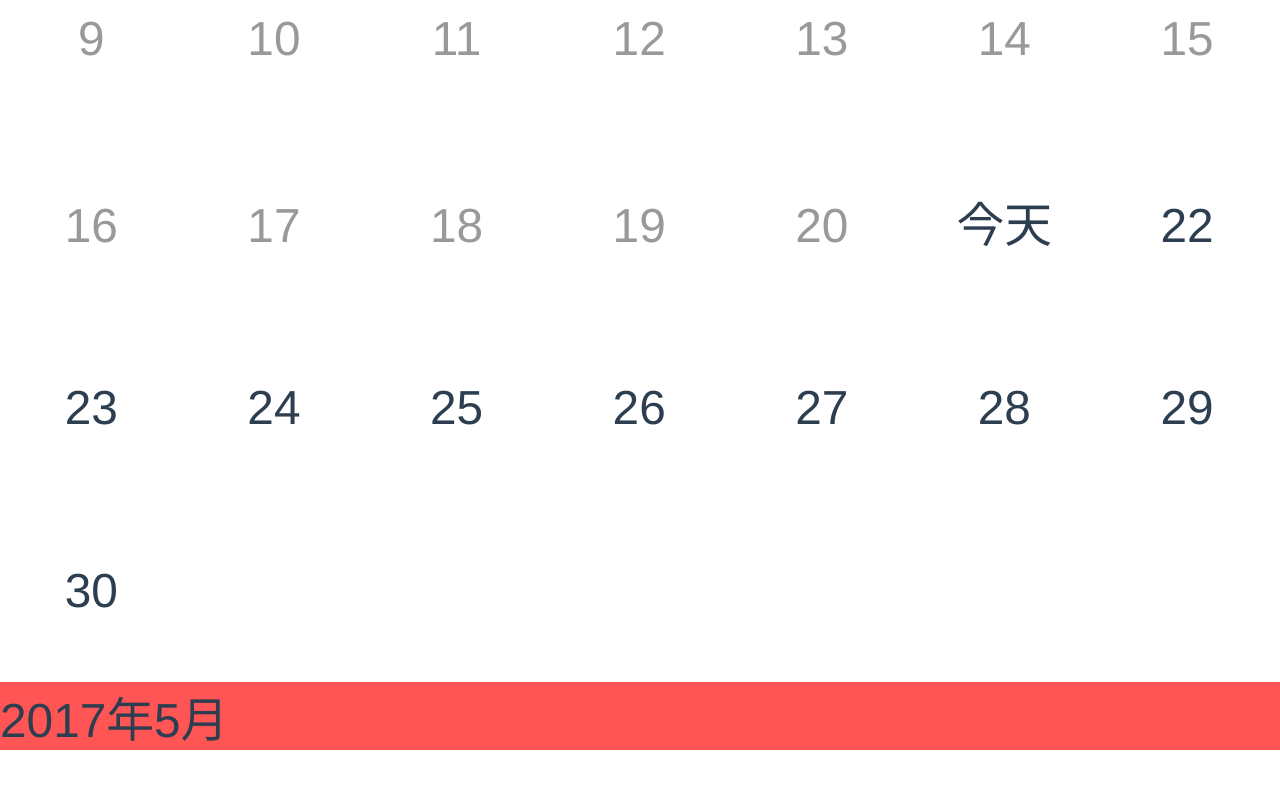
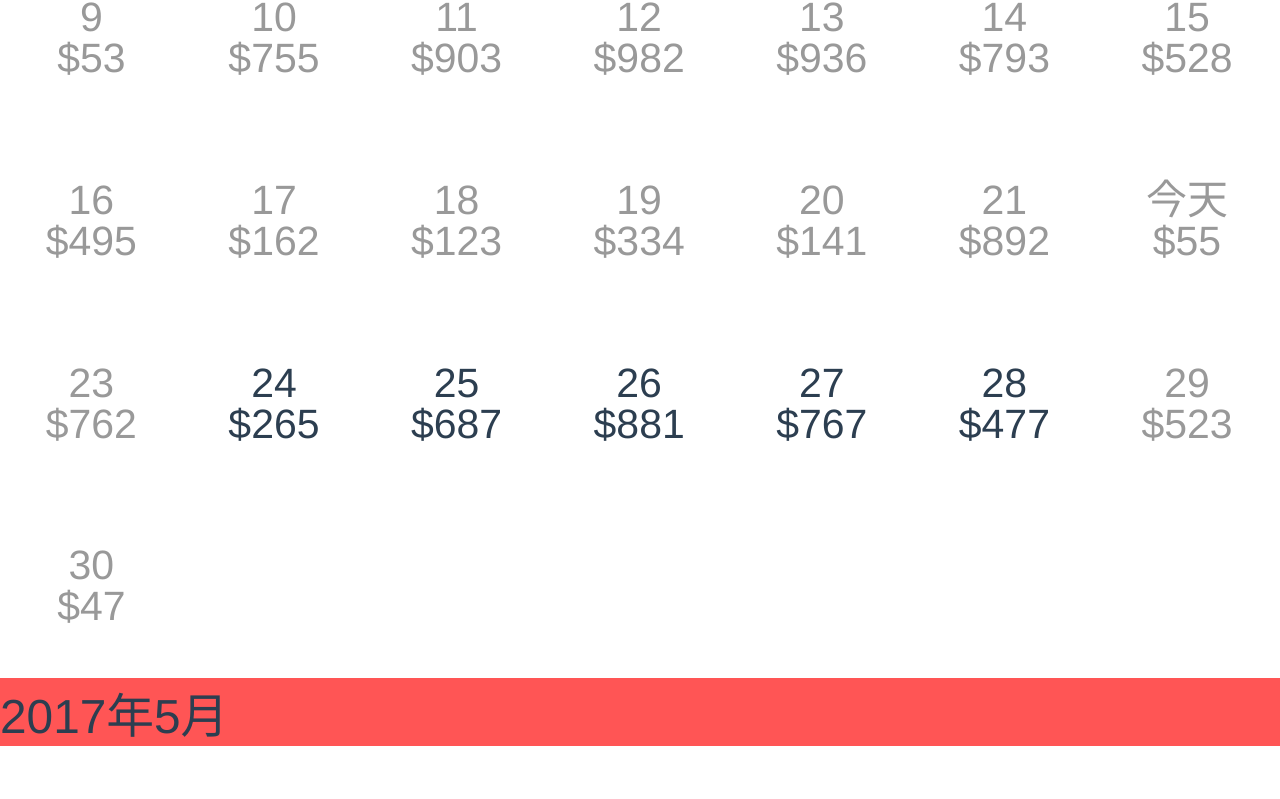
Before and after one commit to hz9527/vue_components, a Vue app: page /#/datePicker in a window 1280 px wide. Shown: the part 679-1478 px from the top of the page. Built offline with nearby package versions, Linux system fonts and the light colour scheme.

Commit message:
newDatePicker

```diff
--- a/src/components/newDatePicker/datePicker/day.vue
+++ b/src/components/newDatePicker/datePicker/day.vue
@@ -30,8 +30,11 @@ export default {
   border-radius: 50%;
   padding: 0.05rem;
   background-clip: content-box;
+  vertical-align: middle;
   span{
     text-align: center;
+    font-size: 0.12rem;
+    line-height: 0.12rem;
   }
 }
 .start{
@@ -44,7 +47,6 @@ export default {
   background-color: #e88;
 }
 .invalid{
-  // background-color: #dedede;
   color: #999;
 }
 .both{
--- a/src/components/newDatePicker/datePicker/month.vue
+++ b/src/components/newDatePicker/datePicker/month.vue
@@ -19,7 +19,8 @@ export default {
       default () {
         return []
       }
-    }
+    },
+    computedText: Function
   },
   data () {
     return {
@@ -55,7 +56,7 @@ export default {
             }
             for (var i = range[0]; i <= range[1]; i++) {
               if (this.list[i].state !== 'invalid') {
-                var state
+                var state, text
                 if (curRange) {
                   if (i < curRange[0].value || i > curRange[1].value) {
                     state = 'normal'
@@ -69,7 +70,8 @@ export default {
                 } else {
                   state = 'normal'
                 }
-                this.$set(this.monthList, i, Object.assign(this.monthList[i], {state: state}))
+                text = this.computedText(state, this.monthList[i].date)
+                this.$set(this.monthList, i, Object.assign(this.monthList[i], {state: state, text: text}))
               }
             }
           }
@@ -80,8 +82,8 @@ export default {
   methods: {
     getRange (v) {
       if (v) {
-        var start = v[0] === 0 ? 0 : v[0].split(',').map(item => Number(item))
-        var end = v[1] === 0 ? 0 : v[0].split(',').map(item => Number(item))
+        var start = v[0] === 0 ? 0 : v[0]
+        var end = v[1] === 0 ? 0 : v[1]
         var sPoint, ePoint
         if (start !== 0 && start[0] === this.index) {
           sPoint = {
@@ -110,6 +112,14 @@ export default {
           }
         }
         if (sPoint || ePoint) {
+          if (sPoint && ePoint) {
+            if (sPoint.value === ePoint.value) {
+              sPoint = ePoint = {
+                type: 'both',
+                value: sPoint.value
+              }
+            }
+          }
           if (!sPoint) {
             sPoint = ePoint
           }
--- a/src/components/newDatePicker/index.vue
+++ b/src/components/newDatePicker/index.vue
@@ -10,7 +10,7 @@
     <span>周六</span>
   </div>
   <div @click='chooseItem'>
-    <month :during='during' :index='index' :title='month.title' :ind='month.ind' :list='month.days'
+    <month :during='during' :index='index' :title='month.title' :ind='month.ind' :list='month.days' :computedText='computedText'
        v-for='(month, index) in list' :key='month.title'></month>
   </div>
 </div>
@@ -38,10 +38,16 @@ export default {
       type: [String, null],
       default: null
     },
+    computedText: {
+      type: Function,
+      default () {
+        return ''
+      }
+    },
     computedInfo: {
       type: Function,
       default (time, start, end) { // time start end
-        return ''
+        return 'test'
       }
     },
     computedValid: {
@@ -71,7 +77,7 @@ export default {
         if (this.curEnd === 0) {
           end = 0
         } else {
-          end = this.getSide(this.curStart, -1)
+          end = this.getSide(this.curEnd, -1)
         }
       } else {
         end = start
@@ -115,31 +121,79 @@ export default {
       curEnd: 0,
       curChooseStart: true,
       $catchStart: null
+      // $touch: null
     }
   },
   methods: {
     chooseItem (e) {
-      if (e.target.nodeName === 'SPAN') {
-        var target
-        if ('ind' in e.target.dataset) {
-          target = e.target
-        } else {
-          target = e.target.parentNode
-        }
-        if ('ind' in target.dataset && !target.classList.contains('invalid')) {
-          var ind = target.dataset.ind
+      var ind = this.getInd(e.target)
+      if (ind !== false) {
         if (this.curChooseStart) {
           this.curStart = ind
           if (this.conf.type === 'time') {
             this.curChooseStart = false
+            if (this.curEnd !== 0 && ind[0] * 100 + ind[1] > this.curEnd[0] * 100 + this.curEnd[1]) {
+              this.curEnd = 0
+            }
           } else {
             this.curEnd = ind
           }
         } else {
           this.curEnd = ind
+          if (this.curStart !== 0 && ind[0] * 100 + ind[1] < this.curStart[0] * 100 + this.curStart[1]) {
+            this.curStart = 0
+          }
+          this.curChooseStart = true
         }
       }
+    },
+    // touchStart (e) {
+    //   if (e.touches.length === 1) {
+    //     this.$touch = e.touches[0]
+    //   } else {
+    //     this.$touch = null
+    //   }
+    // },
+    // move (e) {
+    //   if (this.$touch) {
+    //     var needStop = Math.abs(e.touches[0].clientX - this.$touch.clientX) / Math.abs(e.touches[0].clientY - this.$touch.clientY) > 2
+    //     if (needStop) {
+    //       e.preventDefault()
+    //       var ind = this.getInd(e.target)
+    //       if (ind) {
+    //         console.log(ind)
+    //         if (this.curChooseStart) {
+    //           if (this.curStart[0] !== ind[0] || this.curStart[1] !== ind[1]) {
+    //             this.curStart = ind
+    //             if (this.conf.type === 'point') {
+    //               this.curEnd = ind
+    //             }
+    //           }
+    //         } else {
+    //           if (this.curEnd[0] !== ind[0] || this.curEnd[1] !== ind[1]) {
+    //             this.curEnd = ind
+    //           }
+    //         }
+    //       }
+    //     }
+    //   }
+    // },
+    // touchEnd () {
+    //   this.$touch = null
+    //   if (this.conf.type === 'time') {
+    //     this.curChooseStart = !this.curChooseStart
+    //   }
+    // },
+    getInd (target) {
+      if (target.nodeName === 'SPAN') {
+        if (!('ind' in target.dataset)) {
+          target = target.parentNode
         }
+        if ('ind' in target.dataset && !target.classList.contains('invalid')) {
+          return target.dataset.ind.split(',').map(item => Number(item))
+        }
+      }
+      return -1
     },
     getList () {
       var timeArr = this.getTimeArr(this.conf.start)
@@ -147,8 +201,6 @@ export default {
       var endArr = this.getTimeArr(this.conf.end)
       var list = []
       var i = -1
-      // this.$catchStart = timeArr.slice()
-      // this.$catchStart[2] = 1
       while (++i < this.conf.length) {
         var days = new Date(timeArr[0], timeArr[1] + 1, 0).getDate()
         var index = new Date(timeArr[0], timeArr[1], 1).getDay()
@@ -160,15 +212,14 @@ export default {
           days: []
         }
         while (++j <= days) {
-          timeArr[2]++
           let state, text, info
           // 计算合法性
-          state = this.computedValid()
+          state = this.computedValid(timeArr.slice())
           state = state ? 'normal' : 'invalid'
           if (state === 'normal') {
-            if (this.compareTimeArr(timeArr, startArr) < 0) {
+            if (this.compareTimeArr(timeArr.slice(), startArr) < 0) {
               state = 'invalid'
-            } else if (this.compareTimeArr(timeArr, endArr) > 0) {
+            } else if (this.compareTimeArr(timeArr.slice(), endArr) > 0) {
               state = 'invalid'
             }
           }
@@ -179,11 +230,12 @@ export default {
           list[i].days.push({
             state: state,
             day: text,
-            data: `${i},${j - 1 > 9 ? j : '0' + j}`,
+            data: `${i},${j - 1 > 9 ? j - 1 : '0' + (j - 1)}`,
             date: `${timeArr[0]}/${timeArr[1] + 1}/${j}`,
             text: '',
             info: info
           })
+          timeArr[2]++
         }
         if (timeArr[1] === 11) {
           timeArr[1] = 0
@@ -239,9 +291,9 @@ export default {
     },
     getSide (str, type) {
       var result
-      var arr = str.split(',')
-      arr[0] = Number(arr[0])
-      arr[1]--
+      var arr = str
+      // arr[0] = Number(arr[0])
+      // arr[1]--
       while (this.list[arr[0]].days[arr[1]].state !== 'normal') {
         if (this.list[arr[0]].days.length > arr[1] && arr[1] >= 0) {
           arr[1] = arr[1] + type
@@ -255,7 +307,7 @@ export default {
         }
       }
       if (result !== 0) {
-        return arr.join(',')
+        return arr
       } else {
         return result
       }
@@ -263,7 +315,7 @@ export default {
     transDate (date) {
       var arr = date.split('/')
       arr = arr.map(item => Number(item))
-      return [(arr[0] - this.$catchStart[0]) * 12 + arr[1] - this.$catchStart[1], arr[2] > 9 ? arr[2] : '0' + arr[2]].join(',')
+      return [(arr[0] - this.$catchStart[0]) * 12 + arr[1] - this.$catchStart[1], arr[2] - 1]
     }
   },
   components: {
--- a/src/components/pages/datePicker.vue
+++ b/src/components/pages/datePicker.vue
@@ -3,7 +3,8 @@
   <div class="head">
     <router-link to="/">&lt;  index</router-link>
   </div>
-  <date-picker :start-time='startTime' :data-list='dataList' @choose='choose'></date-picker>
+  <date-picker :start-time='startTime' :computedText='getText' :computedValid='checkValid' :data-list='dataList'
+    :computedInfo='getInfo' @choose='choose'></date-picker>
 </div>
 </template>
 
@@ -47,6 +48,27 @@ export default {
   methods: {
     choose (s, e) {
       console.log(s, e)
+    },
+    checkValid (arr) {
+      var day = new Date(...arr).getDay()
+      if (day === 0 || day === 6) {
+        return false
+      } else {
+        return true
+      }
+    },
+    getText (state, time) {
+      if (state === 'both') {
+        return '当天'
+      } else if (state === 'start') {
+        return '开始'
+      } else if (state === 'end') {
+        return '结束'
+      }
+      return ''
+    },
+    getInfo (time) {
+      return `$${parseInt(Math.random() * 1000)}`
     }
   }
 }
```
Lines whose indentation alone changed are shown as unchanged.
